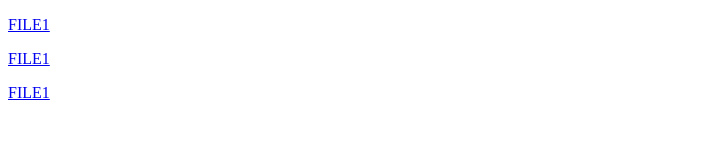
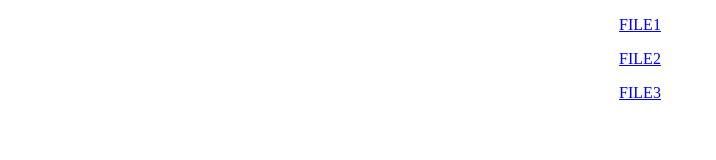
Before and after one commit to Gittpro/PDF_TO_HTML, a plain HTML site: page index.html in a window 1280 px wide. Shown: the whole page, without its empty margins (0-716 px from the left). Drawn offline with Linux system fonts and the light colour scheme.

Commit message:
Update index.html

```diff
--- a/index.html
+++ b/index.html
@@ -7,10 +7,10 @@
     <title>Document</title>
 </head>
 <body>
-    <div class="contents">
-        <p><a href="EX.EDHS.2019.SC.X.38.CE.html">FILE1</a></p>
-        <p><a href="RT.EDHS.2019.SC.X.38.CE.html">FILE1</a></p>
+    <div class="contents" style="text-align:center">
         <p><a href="EI.EDHS.2019.SC.X.38.CE.html">FILE1</a></p>
+        <p><a href="EX.EDHS.2019.SC.X.38.CE.html">FILE2</a></p>
+        <p><a href="RT.EDHS.2019.SC.X.38.CE.html">FILE3</a></p>
     </div>
 </body>
 </html>
```
